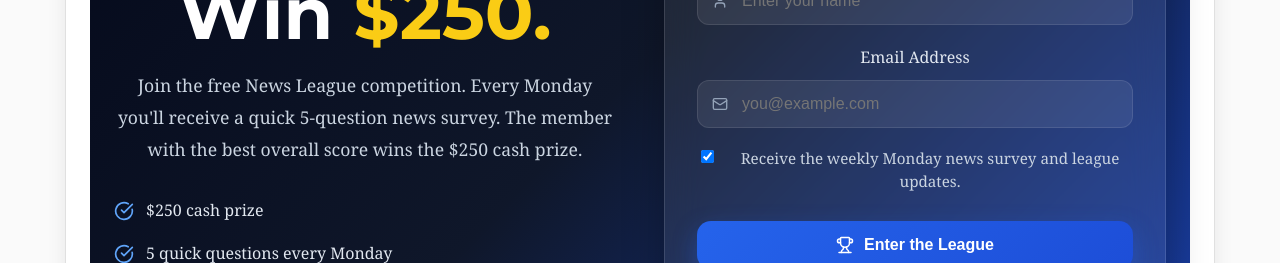
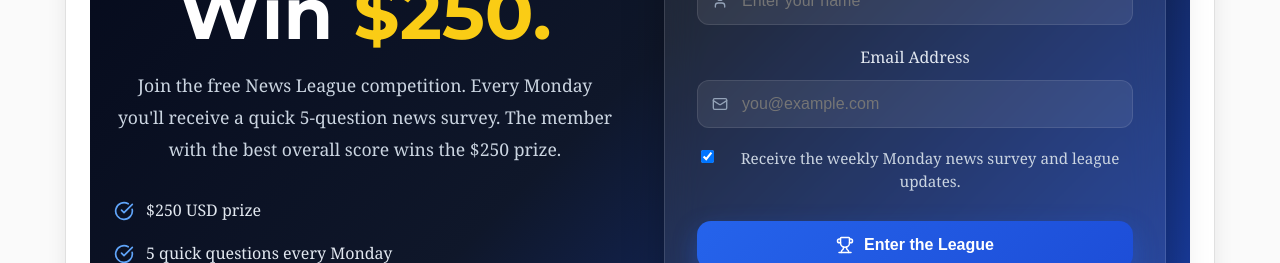
Before and after one commit to alexisbernt/Portfolio, a React (Create React App) app in the folder lexi-portfolio/: page /#/sign-up in a window 1280 px wide. Shown: the part 689-952 px from the top of the page. Built offline with nearby package versions, Linux system fonts and the light colour scheme.

Commit message:
Removing cash to prize

```diff
--- a/lexi-portfolio/src/pages/About.js
+++ b/lexi-portfolio/src/pages/About.js
@@ -351,7 +351,7 @@ export default function About() {
               >
                 Join the free News Competition and receive a quick 5-question news
                 survey every Monday (06/08/2026 - 07/13/2026). Climb the leaderboard, stay informed, and compete
-                for the $250 cash prize.
+                for the $250 prize.
               </p>
 
               <div
--- a/lexi-portfolio/src/pages/SignUp.js
+++ b/lexi-portfolio/src/pages/SignUp.js
@@ -168,7 +168,7 @@ function SignUp() {
             >
               Join the free News League competition. Every Monday you'll receive
               a quick 5-question news survey. The member with the best overall
-              score wins the $250 cash prize.
+              score wins the $250 prize.
             </p>
 
             <div
@@ -181,7 +181,7 @@ function SignUp() {
               {[
                 {
                   icon: <DollarSign size={20} color="#4ade80" />,
-                  text: "$250 cash prize",
+                  text: "$250 USD prize",
                 },
                 {
                   icon: <Clock3 size={20} color="#60a5fa" />,
```
